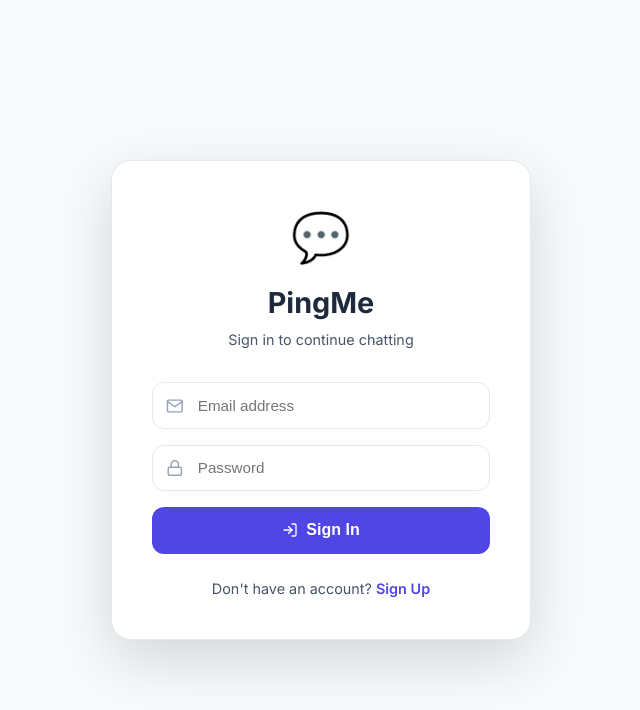
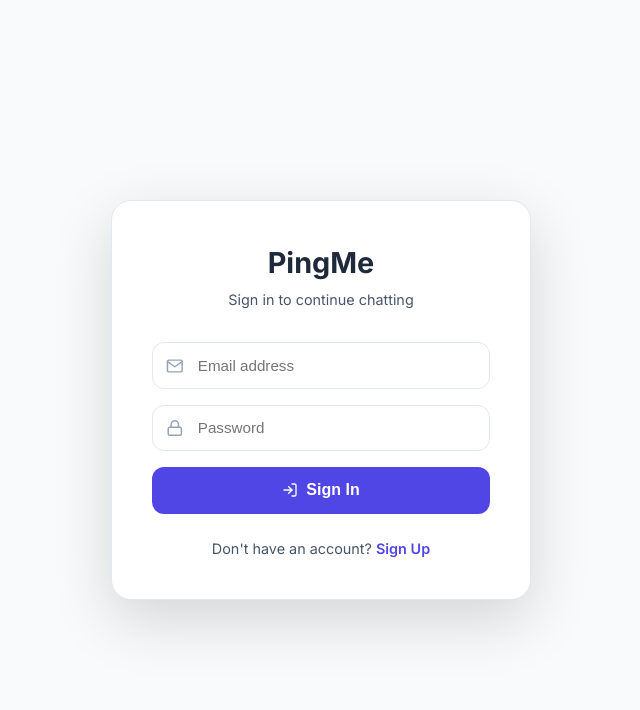
Before and after one commit to Sakshi-Chaturvedi/PingMe-Real-time-chat-application, a React app in the folder frontend/: page /login in a window 1280 px wide. Shown: the top 710 px of the page, without its empty margins (319-959 px from the left). Built offline with nearby package versions, Linux system fonts and the light colour scheme; no server answers; the HTML template or start-up script is replaced by a standard one.

Commit message:
Made some changes in the UI

```diff
--- a/frontend/src/pages/Chat.jsx
+++ b/frontend/src/pages/Chat.jsx
@@ -65,7 +65,7 @@ export default function Chat() {
       {/* Left Navigation Bar */}
       <nav className="nav-bar">
         <div className="nav-top">
-          <div className="nav-logo">💬</div>
+          {/* <div className="nav-logo">💬</div> */}
           <button
             id="tab-chats"
             className={`nav-btn ${activeTab === "chats" ? "active" : ""}`}
--- a/frontend/src/pages/Login.jsx
+++ b/frontend/src/pages/Login.jsx
@@ -32,7 +32,6 @@ export default function Login() {
     <div className="auth-page">
       <div className="auth-card">
         <div className="auth-header">
-          <div className="auth-logo">💬</div>
           <h1>PingMe</h1>
           <p>Sign in to continue chatting</p>
         </div>
```
